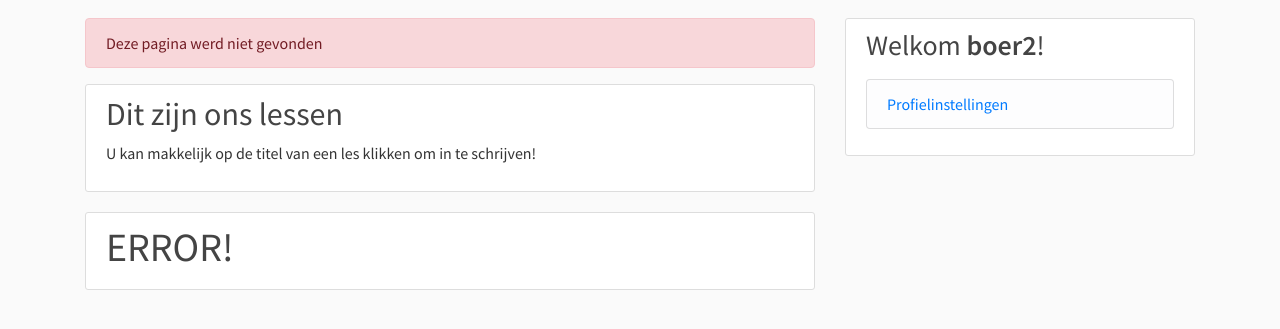
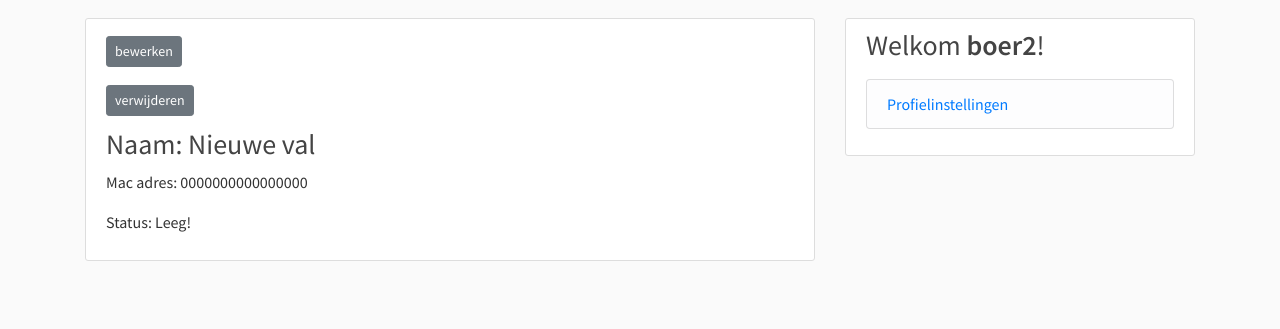
Before and after one commit to friedelschoen/iot-project, a Flask app: page /trap in a window 1280 px wide. Shown: the part 62-391 px from the top of the page. Run offline with Flask 2, Linux system fonts and the light colour scheme; a user stored in the database is signed in; data comes from the database, SQL or seed files in the repository; both versions use the stored data as it was after the commit; some libraries are stand-ins or nearby versions.

Commit message:
connect function

```diff
--- a/server/models.py
+++ b/server/models.py
@@ -35,7 +35,7 @@ class User(db.Model, UserMixin):
 class Trap(db.Model):
     mac = db.Column(db.String(16), primary_key=True, nullable=False)
     name = db.Column(db.Text)
-    last_heartbeat = db.Column(db.DateTime, nullable=True, default=0)
+    last_heartbeat = db.Column(db.DateTime)
     caught = db.Column(db.Boolean, nullable=False, default=False)
     owner = db.Column(db.Integer, db.ForeignKey('user.id'))
     connect_expired = db.Column(db.DateTime)
--- a/server/routes.py
+++ b/server/routes.py
@@ -9,21 +9,23 @@ from calendar import Calendar as Month
 from datetime import datetime
 
 from .app import app, bcrypt, db
-from .forms import LoginForm, RegistrationForm, UpdateAccountForm
+from .forms import LoginForm, RegistrationForm, UpdateAccountForm, UpdateTrapForm
 from .models import Trap, User, UserType
-
-status = None
 
 @app.route("/api/update_status", methods=['POST', 'GET'])
 def my_function():
     data = request.json
-    global status
-    if data is None:
-        status = "Error"
-    elif data:
-        status = "on"
-    else:
-        status = "off"
+    status = False
+    if data:
+        if data[0] == "0":
+            status = False
+        else:
+            status = True
+        mac = data[1:]
+        val = Trap.query.filter_by(mac=mac).first()
+        if val:
+            val.caught = status
+            db.session.commit()
     reaction = "congrats"
     return jsonify(reaction)
 
@@ -33,16 +35,17 @@ def my_function2():
     if data is None:
         status = "Error"
     elif data:
-        status = "on"
-    else:
-        status = "off"
+        if not Trap.query.filter_by(mac=data).first():
+            trap = Trap(mac=data, caught=False)
+            db.session.add(trap)
+            db.session.commit()
     reaction = data
     return jsonify(reaction)
 
 """ index.html (home-page) route """
 @app.route("/")
 def index():
-    return render_template('index.html', status = status)
+    return render_template('index.html')
 
 """ about.html route """
 @app.route("/about")
@@ -149,6 +152,39 @@ def dashboard():
 
     return render_template('dashboard.html', title='Dashboard', traps=traps)
 
+@app.route('/trap')
+@login_required
+def trap():
+    traps = Trap.query.all()
+    return render_template('trap.html', traps = traps)
+
+@app.route('/trap/<trap_id>', methods=['POST', 'GET'])
+@login_required
+def trapform(trap_id):
+    form = UpdateTrapForm()
+    val = Trap.query.filter_by(mac=trap_id).first()
+    if form.validate_on_submit():
+        val.name = form.name.data
+        email =  form.email.data
+        if email:
+            user = User.query.filter_by(email = email).first()
+            val.owner = user.id
+        db.session.commit()
+        return redirect('/trap')
+    elif request.method == 'GET':
+        form.mac.data = val.mac
+        form.name.data = val.name
+        #form.email = val.owner
+    return render_template('updatetrap.html', form=form)
+
+@app.route('/trap/delete/<trap_id>')
+@login_required
+def delete_trap(trap_id):
+    trap = Trap.query.filter_by(mac=trap_id).first()
+    db.session.delete(trap)
+    db.session.commit()
+    return redirect(url_for('trap'))
+
 """ 404 not found handler """
 @app.errorhandler(404)
 def not_found(error):
--- a/server/templates/index.html
+++ b/server/templates/index.html
@@ -2,21 +2,9 @@
 {% block content %}
 <article class="media content-section">
     <div class="media-body">
-        <h2>Dit zijn ons lessen</h2>
-        <p>
-            U kan makkelijk op de titel van een les klikken om in te schrijven!
-        </p>
+        <h2>Welkom!</h2>
+        <a class="ml-2" href="{{ url_for('trap') }}">Bekijk de vallen</a>
     </div>
 </article>
-<article class="media content-section">
-    <div class="media-body">
-        {% if status == "on" %}
-        <h1> ON!</h1>
-        {% elif status == "off" %}
-        <h1> OFF!</h1>
-        {% else %}
-        <h1> ERROR!</h1>
-        {% endif %}
-    </div>
-</article>
+
 {% endblock content %}
--- /dev/null
+++ b/server/templates/trap.html
@@ -0,0 +1,18 @@
+{% extends "layout.html" %}
+{% block content %}
+{% for trap in traps %}
+<article class="media content-section">
+    <div class="media-body">
+        <h2><a class="btn btn-secondary btn-sm mt-1 mb-1" href="{{url_for('trapform', trap_id=trap.mac)}}">bewerken</a></h2>
+        <h2><a class="btn btn-secondary btn-sm mt-1 mb-1" href="{{url_for('delete_trap', trap_id=trap.mac)}}">verwijderen</a></h2>
+                <h3>Naam: {{ trap.name }}</h3>
+                <p> Mac adres: {{ trap.mac }} </p>
+                {% if trap.caught %}
+                <p> Status: Gevangen! </p>
+                {% else %}
+                <p>Status: Leeg!</p>
+                {% endif %}
+    </div>
+</article>
+{% endfor %}
+{% endblock content %}
```
Also changed, not shown: server/forms.py (+8 -1 lines), server/templates/updatetrap.html (added, +53 -0 lines), server/site.db.
